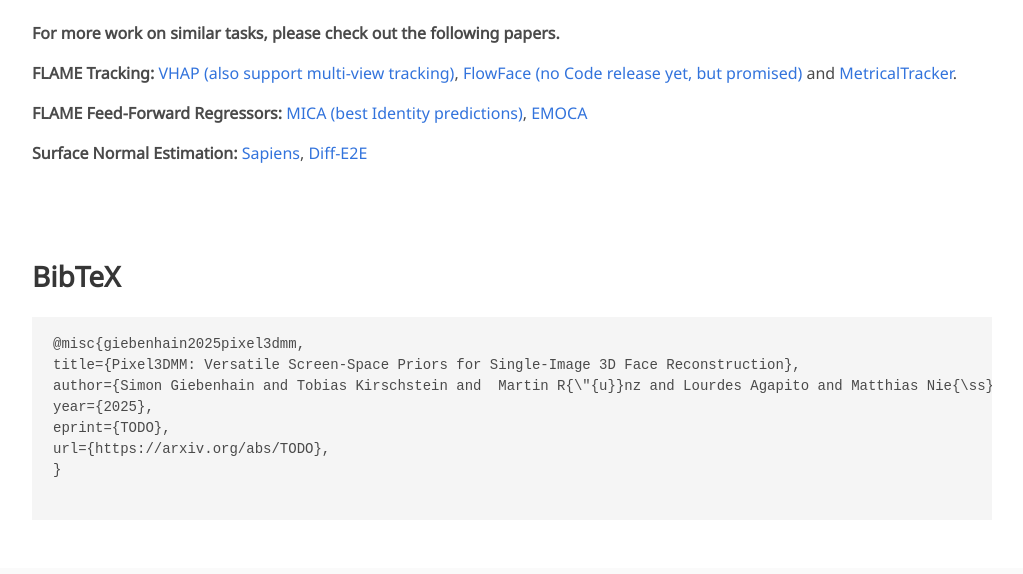
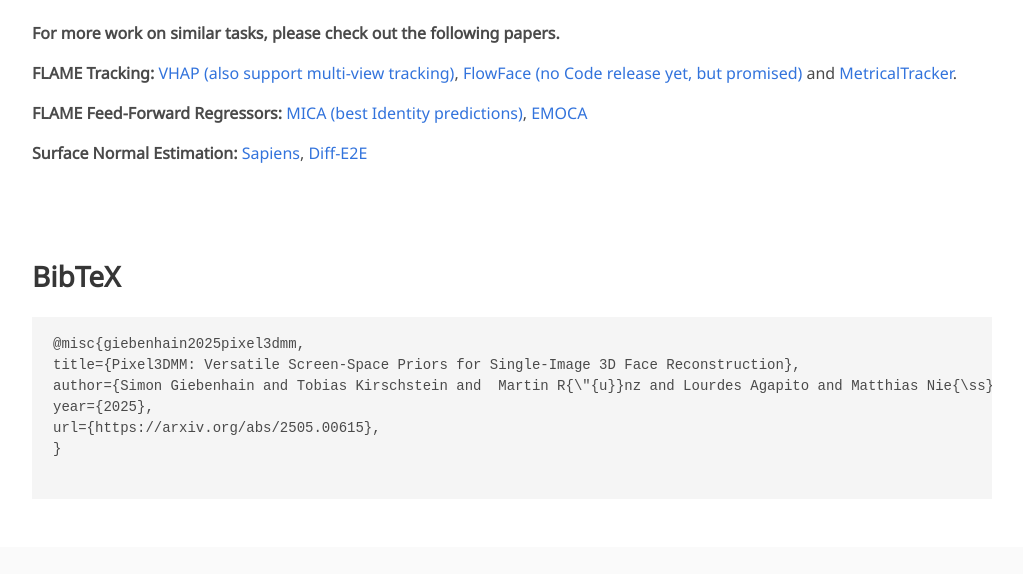
Before and after one commit to SimonGiebenhain/pixel3dmm, a plain HTML site: page docs/index.html in a window 1280 px wide. Shown: the part 3843-4417 px from the top of the page, without its empty margins (128-1151 px from the left). Drawn offline with nearby package versions, Linux system fonts and the light colour scheme; some packages are replaced by stand-ins of ours; a script that the page names is missing; some icons are missing; a web font is replaced by a local one.

Commit message:
update website

```diff
--- a/docs/index.html
+++ b/docs/index.html
@@ -116,7 +116,7 @@
                                     </a>
                                 </span>
                                 <span class="link-block">
-                                    <a class="external-link button is-normal is-rounded is-dark" href="https://arxiv.org/abs/TODO">
+                                    <a class="external-link button is-normal is-rounded is-dark" href="https://arxiv.org/abs/2505.00615">
                                         <span class="icon">
                                             <i class="ai ai-arxiv"></i>
                                         </span>
@@ -476,8 +476,7 @@
 title={Pixel3DMM: Versatile Screen-Space Priors for Single-Image 3D Face Reconstruction},
 author={Simon Giebenhain and Tobias Kirschstein and  Martin R{\"{u}}nz and Lourdes Agapito and Matthias Nie{\ss}ner},
 year={2025},
-eprint={TODO},
-url={https://arxiv.org/abs/TODO},
+url={https://arxiv.org/abs/2505.00615},
 }
 
 </code></pre>
```
